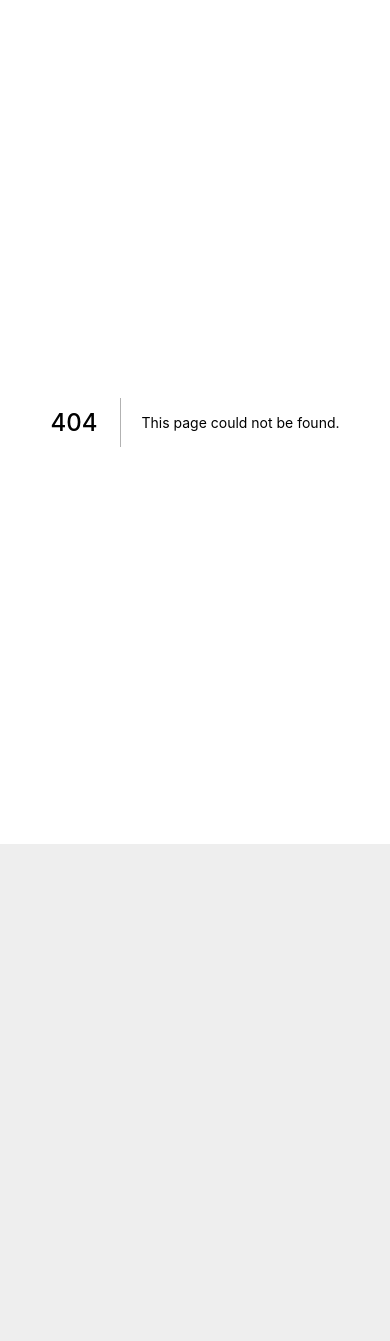
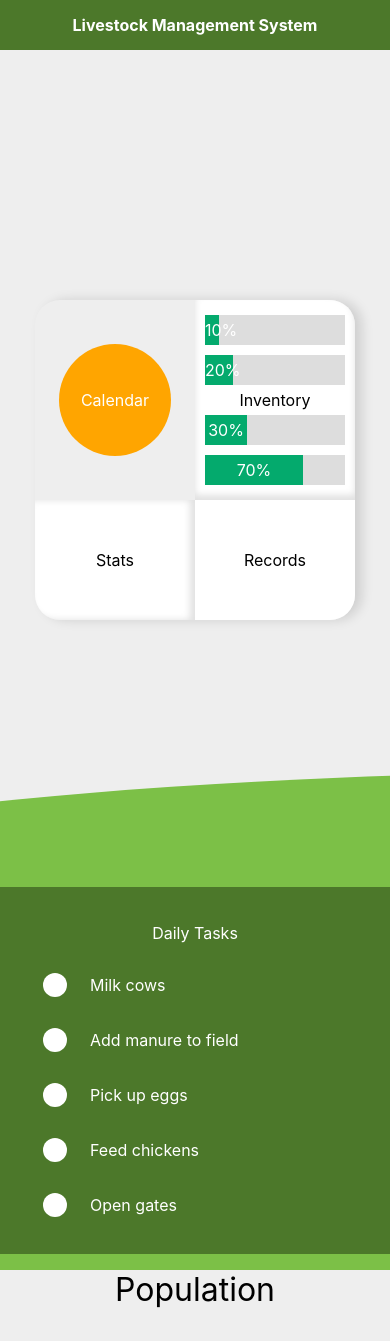
Before and after one commit to uprm-inso-4117-2021-2022-s2/semester-project-team-2, a Next.js app: page /Dashboard in a window 390 px wide. Before the commit this address had no page. Shown: the top 1341 px of the page. Before the commit the page ends 844 px from the top, so only its background shows below. Built offline with nearby package versions, Linux system fonts and the light colour scheme.

Commit message:
restructored pages, responsive, inventory bars

```diff
--- a/components/dashboard/DailyTasks.tsx
+++ b/components/dashboard/DailyTasks.tsx
@@ -6,7 +6,7 @@ export default function DailyTasks({styles, tasks}){
 
     return (
         <div className={styles.taskcon}>
-            <p>Daily Tasks</p>
+            <p className={styles.taskconTitle}>Daily Tasks</p>
             <Task styles={styles} tasks={tasks.t1} />
             <Task styles={styles} tasks={tasks.t2} />
             <Task styles={styles} tasks={tasks.t3} />
--- a/components/dashboard/Navigation.tsx
+++ b/components/dashboard/Navigation.tsx
@@ -1,14 +1,33 @@
 import styles from '../../styles/dashboard.module.css'
+import Script from 'next/script'
 
-export default function Navigation(){
+export default function Navigation({ bars }){
+
+
+
     return (
         <div className={styles.navcont}>
             <div className={styles.calenbox}>
                 <div className={styles.calenCircle}>Calendar</div>
             </div>
-            <div className={`${styles["invenbox"]} ${styles["navbox"]}`}>Inventory</div>
+            <div className={`${styles["invenbox"]} ${styles["navbox"]}`}>
+                <div className={styles.myProgress}>
+                    <div className={styles.myBar}  style={{width: bars.one + "%"}}>{bars.one}%</div>
+                </div>
+                <div className={styles.myProgress}>
+                    <div className={styles.myBar}  style={{width: bars.two + "%"}}>{bars.two}%</div>
+                </div>
+                Inventory
+                <div className={styles.myProgress}>
+                    <div className={styles.myBar}  style={{width: bars.three + "%"}}>{bars.three}%</div>
+                </div>
+                <div className={styles.myProgress}>
+                    <div className={styles.myBar}  style={{width: bars.four + "%"}}>{bars.four}%</div>
+                </div>
+            </div>
             <div className={`${styles["statbox"]} ${styles["navbox"]}`}>Stats</div>
             <div className={`${styles["recordbox"]} ${styles["navbox"]}`}>Records</div>
+
         </div>
     )
 }
--- a/components/dashboard/Dashboard.tsx
+++ b/pages/Dashboard.tsx
@@ -1,10 +1,10 @@
 
-import styles from '../../styles/dashboard.module.css'
+import styles from '../styles/dashboard.module.css'
 
-import Header from './Header'
-import Navigation from './Navigation'
-import DailyTasks from './DailyTasks'
-import Chart from './Chart'
+import Header from '../components/dashboard/Header'
+import Navigation from '../components/dashboard/Navigation'
+import DailyTasks from '../components/dashboard/DailyTasks'
+import Chart from '../components/dashboard/Chart'
 
 
 export default function Dashboard(){
@@ -26,13 +26,20 @@ export default function Dashboard(){
         { name: 'Group D', value: 2},
     ];
 
+    // Inventory data (progress bars %)
+    const bars = {
+        "one": 10,
+        "two": 20,
+        "three": 30,
+        "four": 70,
+    }
 
     return(
         <div className={styles.pagewrapper}>
             <Header/>
 
             <div className={styles.boxone}>
-                <Navigation />
+                <Navigation bars={bars}/>
 
                 <div className={styles.decont}>
                     <div className={styles.decor}></div>
@@ -48,6 +55,11 @@ export default function Dashboard(){
 
                     </div>
                 </div>
+
+                <div className={styles.decontTwo}>
+                    <div className={styles.decorTwo}></div>
+                </div>
+
             </div>
 
 
--- a/components/informativeWeb.tsx
+++ b/pages/informativeWeb.tsx
@@ -3,6 +3,7 @@ import Script from 'next/script'
 import styles from '../styles/main.module.css'
 
 export default function InformativeWeb() {
+
     return (
         <div className={styles.pagewrapper}>
             <div className={styles.nav}>
@@ -133,7 +134,7 @@ export default function InformativeWeb() {
                 </a>
 
             </footer>
-            <Script src="landingpage/script.js" />
+            <Script src="/landingpage/script.js" />
 
         </div>
 
--- a/styles/dashboard.module.css
+++ b/styles/dashboard.module.css
@@ -6,7 +6,6 @@
     position: relative;
 
     min-height: 100vh;
-
 
 }
 
@@ -27,8 +26,8 @@
 
 
 .navcont {
-    height: 30rem;
-    width: 30rem;
+    height: 25rem;
+    width: 25rem;
     margin-right: 50px;
 
     display: grid;
@@ -55,7 +54,7 @@
 }
 .calenCircle {
     background: orange;
-    height: 10rem;
+    height:10rem;
     width: 10rem;
     border-radius: 100%;
 
@@ -66,7 +65,25 @@
 }
 .invenbox{
     border-radius: 0 25px 0 0;
-    box-shadow: inset 0px -5px 7px 0px rgba(0,0,0,0.12)
+    box-shadow: inset 0px -5px 7px 0px rgba(0,0,0,0.12);
+    padding: 10px;
+
+    display: flex;
+    flex-direction: column;
+}
+.myProgress {
+    width: 100%;
+    margin: 5px 0;
+    background-color: #ddd;
+}
+
+.myBar {
+    width: 10%;
+    height: 30px;
+    background-color: #04AA6D;
+    text-align: center;
+    line-height: 30px;
+    color: white;
 }
 
 .statbox{
@@ -82,7 +99,8 @@
 .taskcon {
     background: #4C782A;
     color: white;
-    width: 25rem;
+    width: 20rem;
+    min-height: 20rem;
     padding: 20px;
     position: relative;
     z-index: 2;
@@ -91,13 +109,14 @@
 
 
 .dtcon {
+
     display: grid;
     grid-template-columns: .25fr 1fr;
     grid-template-rows: 1fr;
     gap: 0px 0px;
     grid-template-areas:
         ". .";
-    margin-bottom: 5px;
+    margin-bottom: 3px;
 
 
 }
@@ -106,8 +125,8 @@
 .dtcircle {
     background: white;
     border-radius: 100%;
-    height: 2rem;
-    width: 2rem;
+    height: 1.5rem;
+    width: 1.5rem;
 
     display: flex;
     justify-self: center;
@@ -131,15 +150,17 @@
 
 /* Responsive control */
 .boxone {
-    /* border: 2px solid red; */
-    margin-top: 50px;
+    margin-top: 100px;
+
+
+
     display: flex;
     justify-content: center;
+    align-items: center;
     flex-wrap: wrap;
 }
 
 .boxtwo {
-    /* border: 2px solid blue; */
 
     display: grid;
     place-items: center;
@@ -151,6 +172,8 @@
 
     position: relative;
     z-index: 2;
+
+    padding: 30px 10px;
 
 
 }
@@ -171,34 +194,61 @@
     position: relative;
     left: -20vw;
 }
+.decontTwo {
+    height: 100px;
+    width: 100vw;
+    display: block;
+    overflow: hidden;
 
+    position: absolute;
+    bottom: 0;
+ }
 
+ .decorTwo {
+    background: #7CC047;
+    height: 300px;
+    width: 2000px;
+    border-radius: 100%;
+    position: relative;
+    left: -15vw;
+}
 
 
 
 
 @media only screen and (max-width: 1390px){
+
     .navcont {
         height: 45rem;
         width: 45rem;
         margin: 150px 0;
+    }
+    .calenCircle {
+        height: 12rem;
+        width: 12rem;
     }
 
     .boxtwo {
         background: #7CC047;
         width: 100%;
         overflow: hidden;
+        padding: 0;
+        padding-bottom: 50px;
     }
     .decont {
         display: block;
         margin: 0 auto;
 
     }
+    .decontTwo {
+        display: none;
+    }
 
 
 
 }
 @media only screen and (max-width: 930px){
+
     .boxtwo {
         grid-template-columns: 1fr;
         grid-template-rows: 1fr 1fr;
@@ -206,10 +256,14 @@
         grid-template-areas:
             "."
             ".";
+        padding-bottom: 0;
 
     }
     .taskcon {
         width: 100vw;
+    }
+    .taskconTitle {
+        text-align: center;
     }
     .stats {
         background: #EEEEEE;
@@ -226,5 +280,13 @@
     }
 }
 @media only screen and (max-width: 650px){
+    .navcont {
+        height: 20rem;
+        width: 20rem;
+    }
+    .calenCircle {
+        height: 7rem;
+        width: 7rem;
+    }
 
 }
```
Also changed, not shown: pages/index.tsx (+11 -5 lines), public/landingpage/script.js (+6 -1 lines).
